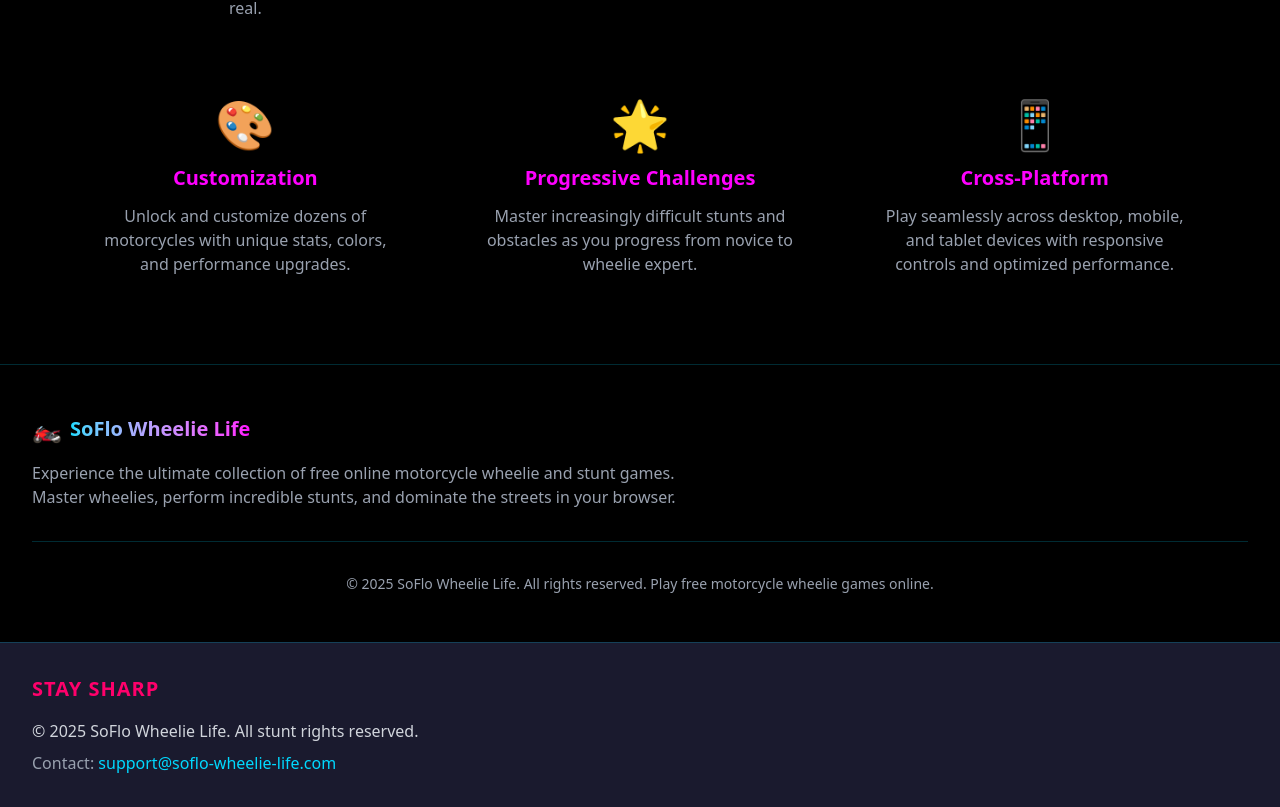
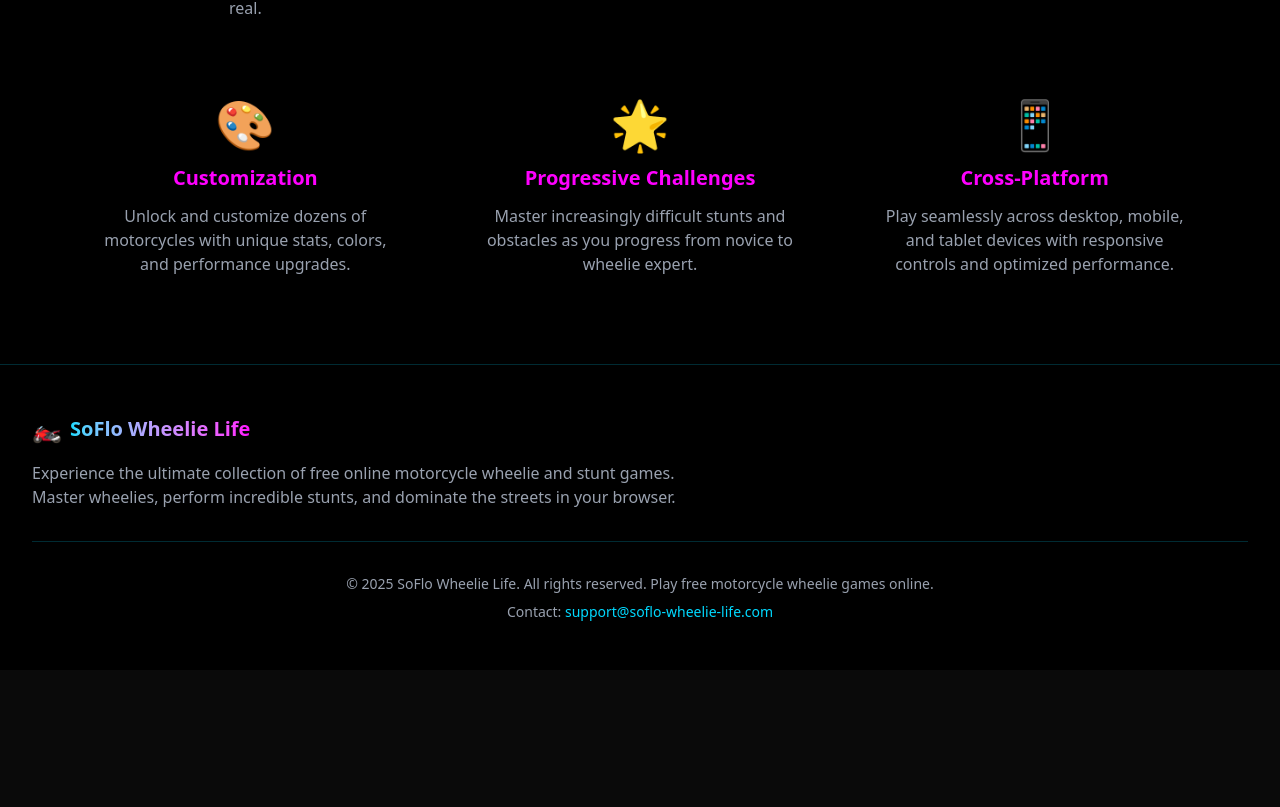
Before and after one commit to majunerp/soflowheelielife, a Next.js app: page / in a window 1280 px wide. Shown: the part 4903-5710 px from the top of the page. After the commit the page ends 5573 px from the top, so only its background shows below. Built offline with nearby package versions, Linux system fonts and the light colour scheme.

Commit message:
Simplify footer: remove STAY SHARP section and add contact to main footer

```diff
--- a/components/Footer.tsx
+++ b/components/Footer.tsx
@@ -19,19 +19,9 @@
           </p>
         </div>
 
-        <div className="border-t border-[#00D9FF]/20 mt-8 pt-8 text-center text-gray-400 text-sm">
+        <div className="border-t border-[#00D9FF]/20 mt-8 pt-8 text-center text-gray-400 text-sm space-y-2">
           <p>&copy; {currentYear} SoFlo Wheelie Life. All rights reserved. Play free motorcycle wheelie games online.</p>
-        </div>
-      </div>
-
-      {/* Stay Sharp Section */}
-      <div className="bg-[#1a1a2e] border-t border-[#00D9FF]/20">
-        <div className="max-w-7xl mx-auto px-4 sm:px-6 lg:px-8 py-8">
-          <h3 className="text-[#FF006B] text-xl font-bold mb-4 tracking-wider">STAY SHARP</h3>
-          <p className="text-gray-300 mb-2">
-            &copy; {currentYear} SoFlo Wheelie Life. All stunt rights reserved.
-          </p>
-          <p className="text-gray-400">
+          <p>
             Contact: <a href="mailto:support@soflo-wheelie-life.com" className="text-[#00D9FF] hover:text-[#FF00FF] transition-colors">support@soflo-wheelie-life.com</a>
           </p>
         </div>
```
